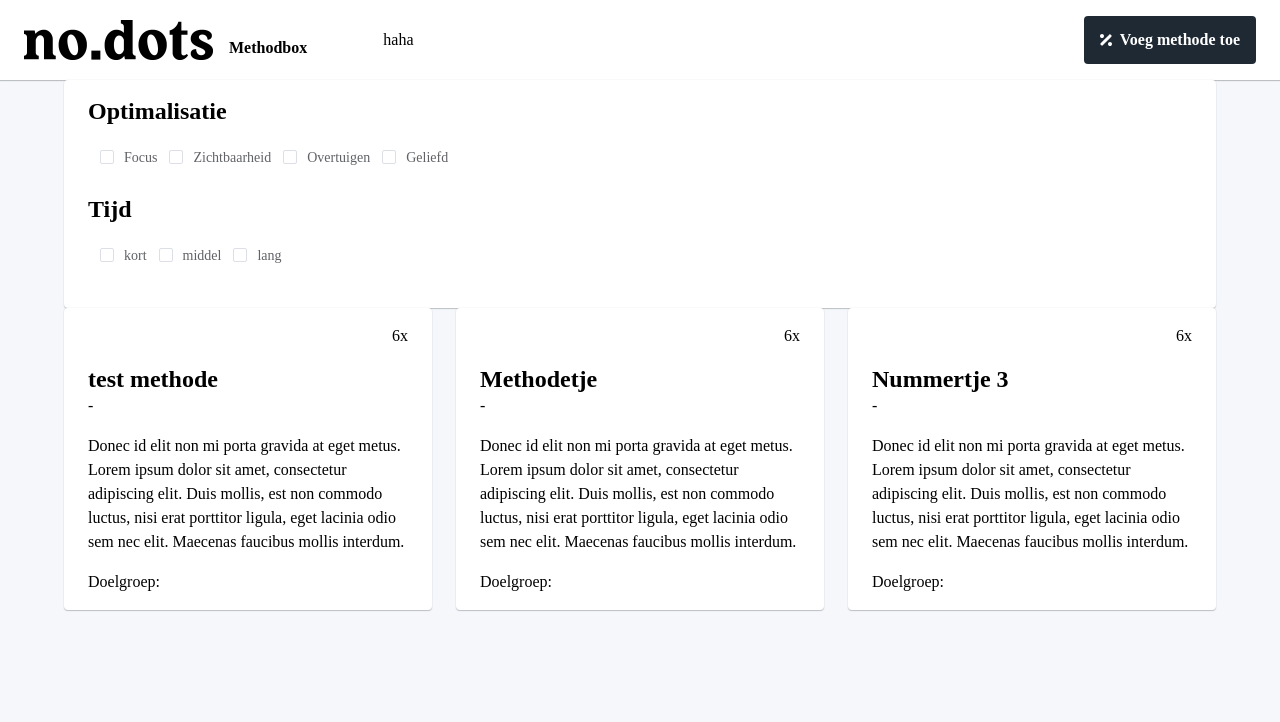
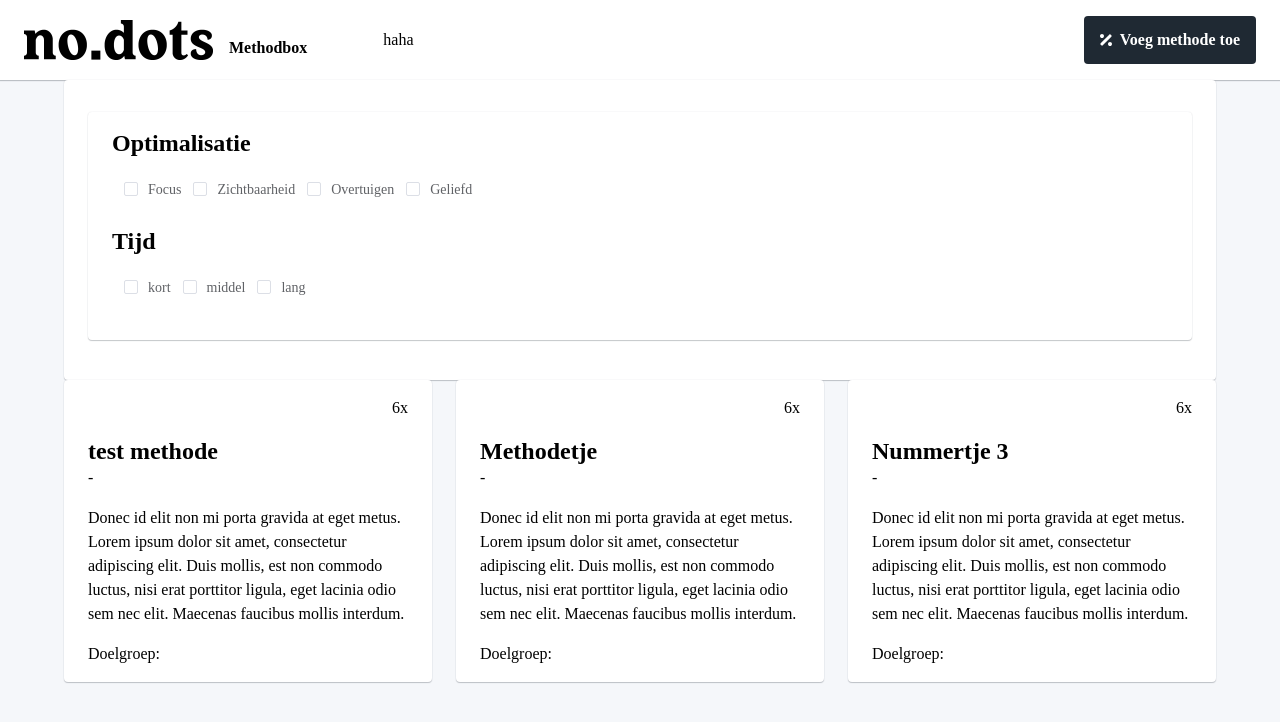
Before and after one commit to Aylin-Nederlof/Methodbox, a Vue app: page /#/ in a window 1280 px wide. Shown: the top 722 px of the page. Built offline with nearby package versions, Linux system fonts and the light colour scheme.

Commit message:
Update MethodFilter.vue

```diff
--- a/src/components/MethodFilter.vue
+++ b/src/components/MethodFilter.vue
@@ -1,5 +1,5 @@
 <template>
-  <div class="hello">
+  <div class="filter card-bg">
     <h2>Optimalisatie</h2>
     <el-checkbox-group v-model="optimalisatie">
       <el-checkbox label="Focus"></el-checkbox>
@@ -30,6 +30,10 @@ export default {
 
 <!-- Add "scoped" attribute to limit CSS to this component only -->
 <style>
+.filter{
+  margin: 16px 0 24px;
+}
+
 .el-checkbox-group{
  margin: 20px 0;
  text-align: left;
@@ -51,7 +55,5 @@ li {
   display: inline-block;
   margin: 0 10px;
 }
-a {
-  color: #42b983;
-}
+
 </style>
```
